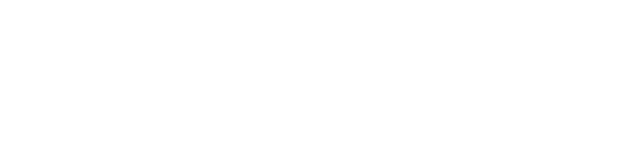
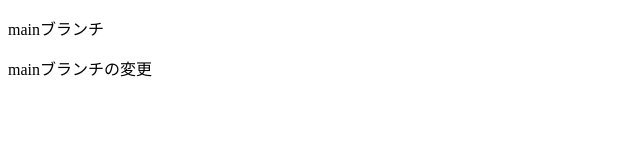
Before and after one commit to hagioyui/php2git, a plain HTML site: page sub_branch.html in a window 1280 px wide. Shown: the whole page, without its empty margins (0-640 px from the left). Drawn offline with Linux system fonts and the light colour scheme.

Commit message:
Update sub_branch.html

```diff
--- a/sub_branch.html
+++ b/sub_branch.html
@@ -6,6 +6,7 @@
     <title>Document</title>
 </head>
 <body>
-
+   <p>mainブランチ</p>
+ <p>mainブランチの変更</p>
 </body>
 </html>
```
